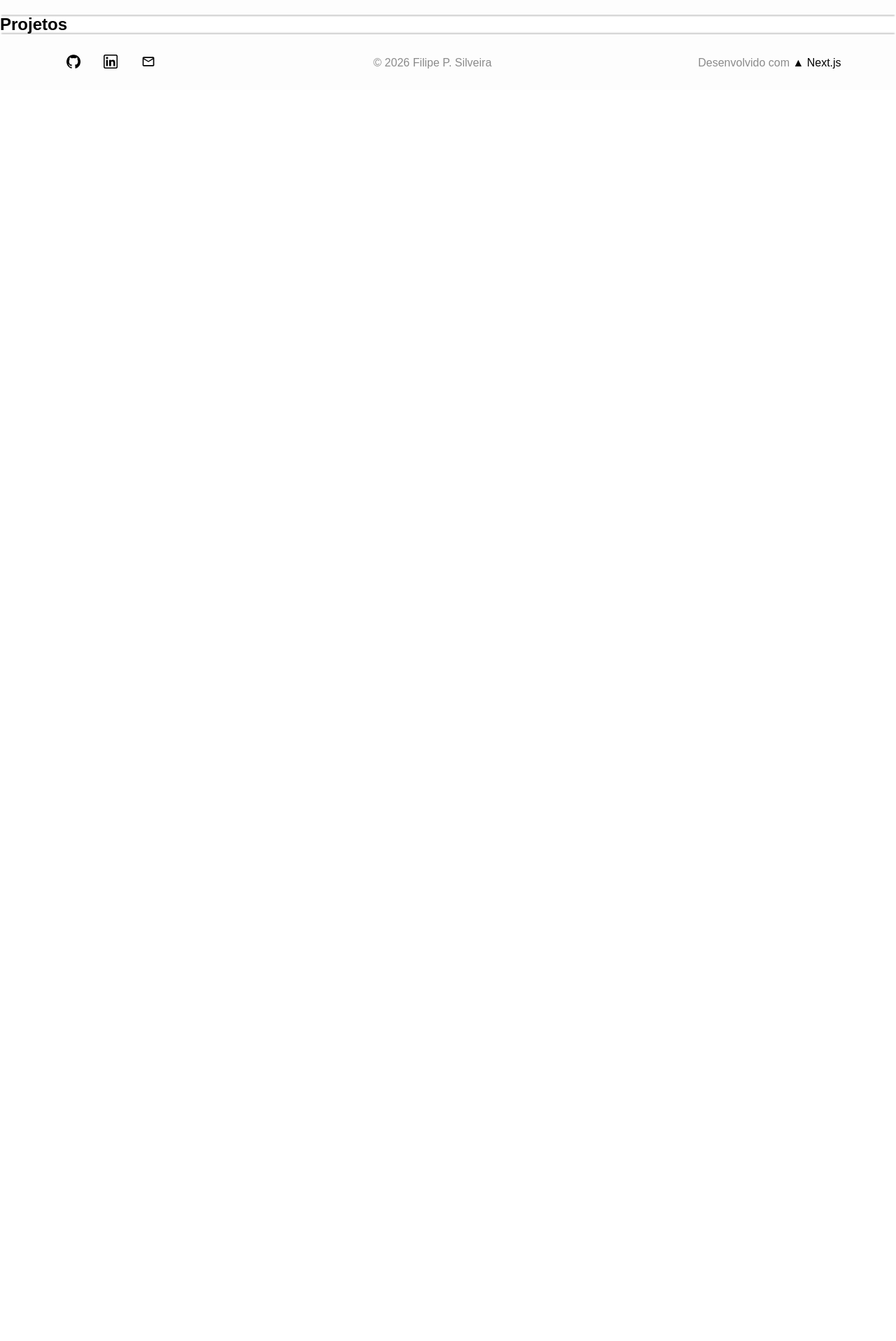
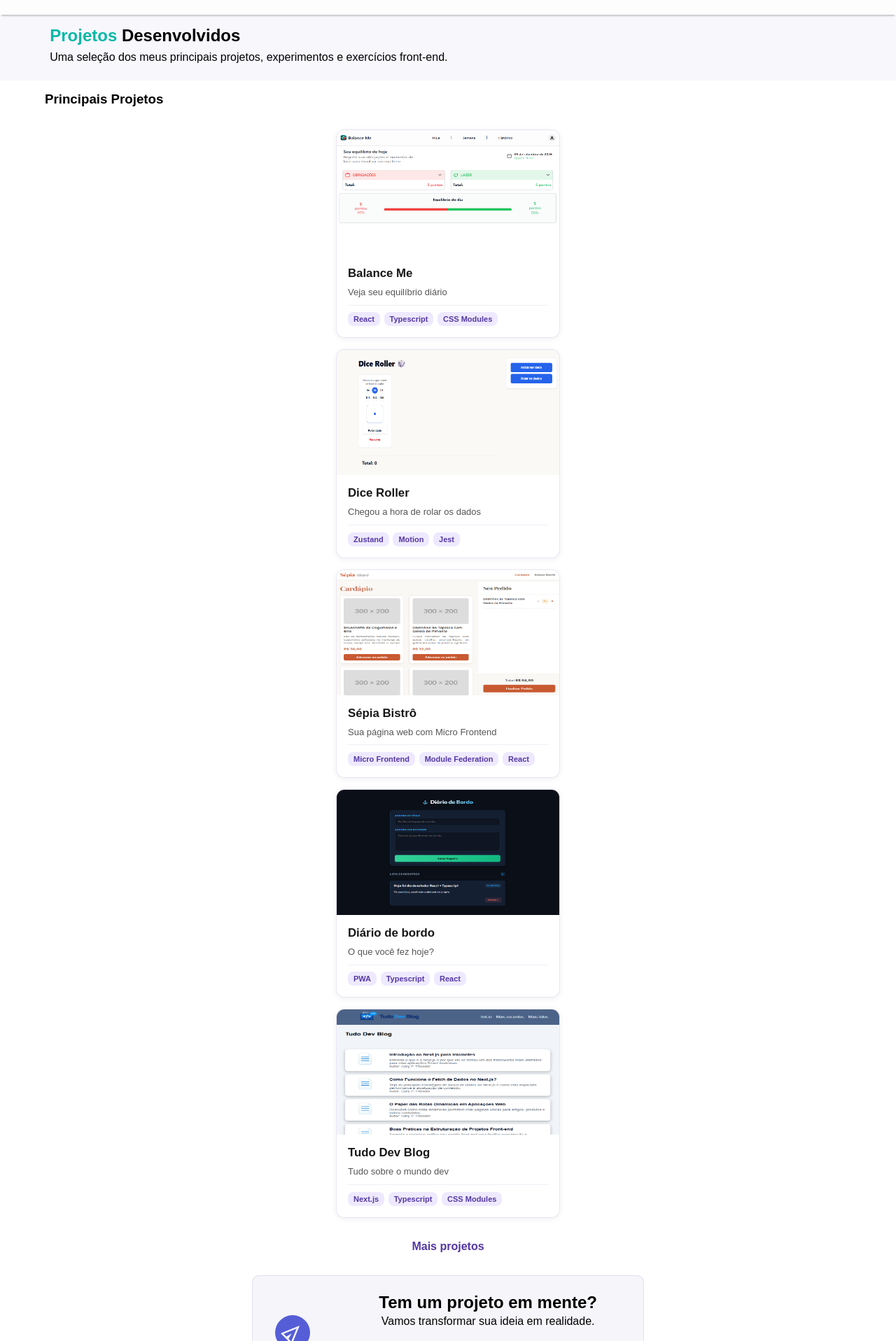
Before and after one commit to filipesilveira-dev/portfolio-next, a Next.js app: page /projects in a window 1280 px wide. Shown: the part 43-1960 px from the top of the page at 70% size. Before the commit the page ends 800 px from the top, so only its background shows below. Built offline with nearby package versions, Linux system fonts and the light colour scheme.

Commit message:
feat: implementação da seção de Projetos Desenvolvidos em telas pequenas (considerar refatorar o componente Card visando maior reutilização).

```diff
--- /dev/null
+++ b/src/app/projects/page.module.css
@@ -0,0 +1,86 @@
+.text_wrapper {
+  width: 100%;
+  background-color: #f7f7fc;
+  padding: 0.5rem;
+}
+
+.title {
+  width: 90%;
+  margin: 0.5rem auto 0.5rem auto;
+}
+
+.title span {
+  color: #09b8a9;
+}
+
+.subtitle {
+  width: 90%;
+  margin: 0.5rem auto 1rem auto;
+}
+
+.title_main_projects {
+  width: 90%;
+  margin: 1rem auto;
+}
+
+.cards {
+  display: flex;
+  flex-direction: column;
+  width: 90%;
+  max-width: 40rem;
+  margin: 0.5rem auto 1rem auto;
+  gap: 1rem;
+}
+
+.btn_container {
+  display: flex;
+  justify-content: center;
+  align-items: center;
+}
+
+.btn_container span {
+  text-align: center;
+  width: 50%;
+  color: #5437a3;
+  font-weight: 600;
+  border: none;
+}
+
+.btn_container span:hover {
+  cursor: pointer;
+  text-decoration: underline;
+}
+
+.empty_state {
+  display: flex;
+  justify-content: center;
+  align-items: center;
+}
+
+@media (min-width: 576px) {
+  .cards {
+    display: grid;
+    grid-template-columns: 1fr 1fr;
+    grid-template-rows: auto auto auto;
+    margin: 2rem auto;
+  }
+}
+
+@media (min-width: 768px) {
+  .cards {
+    display: grid;
+    grid-template-columns: 1fr 1fr 1fr;
+    grid-template-rows: auto auto auto;
+    margin: 2rem auto;
+  }
+}
+
+@media (min-width: 1200px) {
+  .cards {
+    display: flex;
+    flex-direction: row;
+    flex-wrap: wrap;
+    max-width: 320px;
+
+  }
+}
--- a/src/app/projects/page.tsx
+++ b/src/app/projects/page.tsx
@@ -1,5 +1,64 @@
-export default function Projects(){
-    return(
-        <h2>Projetos</h2>
-    )
+"use client";
+
+import Card from "@/components/Card/Card";
+import Contact from "@/components/Contact/Contact";
+import { projects } from "@/utils/projects";
+import style from "./page.module.css";
+import { useState } from "react";
+import { EmptySytate } from "@/components/Empty State/EmptyState";
+import { AnimatePresence, motion } from "motion/react";
+
+export default function Projects() {
+  const [isMoreProjects, setIsMoreProjects] = useState(false);
+  return (
+    <>
+      <div className={style.text_wrapper}>
+        <h2 className={style.title}>
+          <span>Projetos</span> Desenvolvidos
+        </h2>
+        <p className={style.subtitle}>
+          Uma seleção dos meus principais projetos, experimentos e exercícios
+          front-end.
+        </p>
+      </div>
+      <h3 className={style.title_main_projects}>Principais Projetos</h3>
+
+      <div className={style.cards}>
+        {projects.map((project) => (
+          <Card
+            key={project.id}
+            img={project.img}
+            name={project.name}
+            resume={project.resume}
+            tech={project.tech}
+          />
+        ))}
+      </div>
+      <AnimatePresence>
+        {isMoreProjects && (
+          <motion.div
+            className={style.dropdown}
+            initial={{ height: 0, opacity: 0 }}
+            animate={{ height: "auto", opacity: 1 }}
+            exit={{ height: 0, opacity: 0 }}
+            transition={{ duration: 0.3, ease: "easeInOut" }}
+          >
+            <>
+            <h3 className={style.title_main_projects}>Mais Projetos</h3>
+              <div className={style.empty_state}>
+                <EmptySytate />
+              </div>
+            </>
+          </motion.div>
+        )}
+      </AnimatePresence>
+
+      <div className={style.btn_container}>
+        <span onClick={() => setIsMoreProjects(!isMoreProjects)}>
+          {isMoreProjects ? "Menos projetos" : "Mais projetos"}
+        </span>
+      </div>
+      <Contact />
+    </>
+  );
 }
--- a/src/components/Button/Button.tsx
+++ b/src/components/Button/Button.tsx
@@ -3,10 +3,11 @@ import style from "./Button.module.css"
 interface ButtonProps{
     children: React.ReactNode
     className?: string
+    onClick?: ()=> void
 }
 
-export function Button({children}: ButtonProps){
+export function Button({children, onClick}: ButtonProps){
     return(
-        <button className={style.button}>{children}</button>
+        <button onClick={onClick} className={style.button}>{children}</button>
     )
 }
--- a/src/components/Contact/Contact.module.css
+++ b/src/components/Contact/Contact.module.css
@@ -10,6 +10,7 @@
   border-radius: 10px;
   border: 1px solid rgba(84, 55, 163, 0.12);
 
+  width: 90%;
   max-width: 35rem;
 }
 
@@ -18,6 +19,7 @@
   flex-direction: column;
   align-self: center;
   justify-content: center;
+  text-align: center;
 
   gap: 0.25rem;
 }
@@ -25,6 +27,8 @@
 .contact_text_wrapper {
   display: flex;
   flex-direction: column;
+  justify-content: center;
+  align-items: center;
   gap: 0.25rem;
   padding: 1rem;
 }
@@ -50,19 +54,25 @@
 }
 
 .img {
-  background-color: #555ed6;
-  border-radius: 50%;
-  padding: 0.5rem;
-  transform: rotate(-45deg);
+display: none;
 }
 
+@media (min-width: 576px) {
+  .img {
+    display: block;
+    background-color: #555ed6;
+    border-radius: 50%;
+    padding: 0.5rem;
+    transform: rotate(-45deg);
+  }
+}
 @media (min-width: 1200px) {
   .contact {
     margin: auto;
     width: 50%;
   }
 
-  .contact_wrapper{
+  .contact_wrapper {
     width: 70%;
   }
 }
--- /dev/null
+++ b/src/components/Empty State/EmptyState.module.css
@@ -0,0 +1,25 @@
+.container {
+  display: flex;
+  flex-direction: column;
+  justify-content: center;
+  align-items: center;
+
+  margin: 2rem 1rem;
+  padding: 1rem;
+  gap: 0.5rem;
+  text-align: center;
+background-color: #F6F5F9;
+border-radius: 10px;
+}
+
+.container img {
+  height: 3rem;
+  width: 3rem;
+  padding: 0.5rem;
+  border-radius: 50%;
+  background-color: #636363;
+}
+
+.container h4{
+  margin: 1rem;
+}
--- /dev/null
+++ b/src/components/Empty State/EmptyState.tsx
@@ -0,0 +1,16 @@
+import style from "./EmptyState.module.css";
+import Image from "next/image";
+
+export function EmptySytate() {
+  return (
+    <section className={style.container}>
+      <Image
+        src="/build.svg"
+        alt="Imagem de construção"
+        width={40}
+        height={40}
+      />
+      <h4>Trabalhando nisso</h4>
+    </section>
+  );
+}
```
Also changed, not shown: src/components/Technologies/Tech.tsx (+16 -0 lines), public/build.svg (added), public/tech_logos/typescript.png (added).
